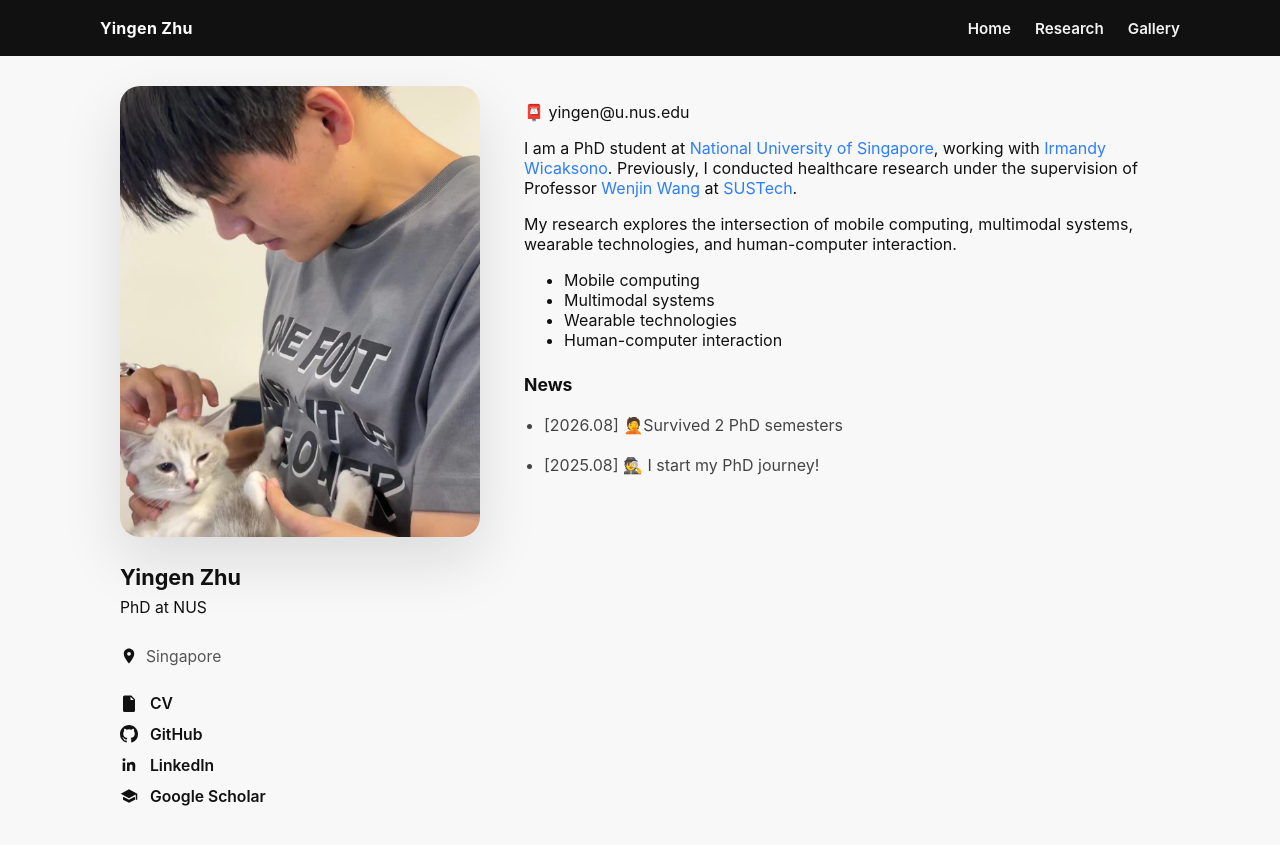
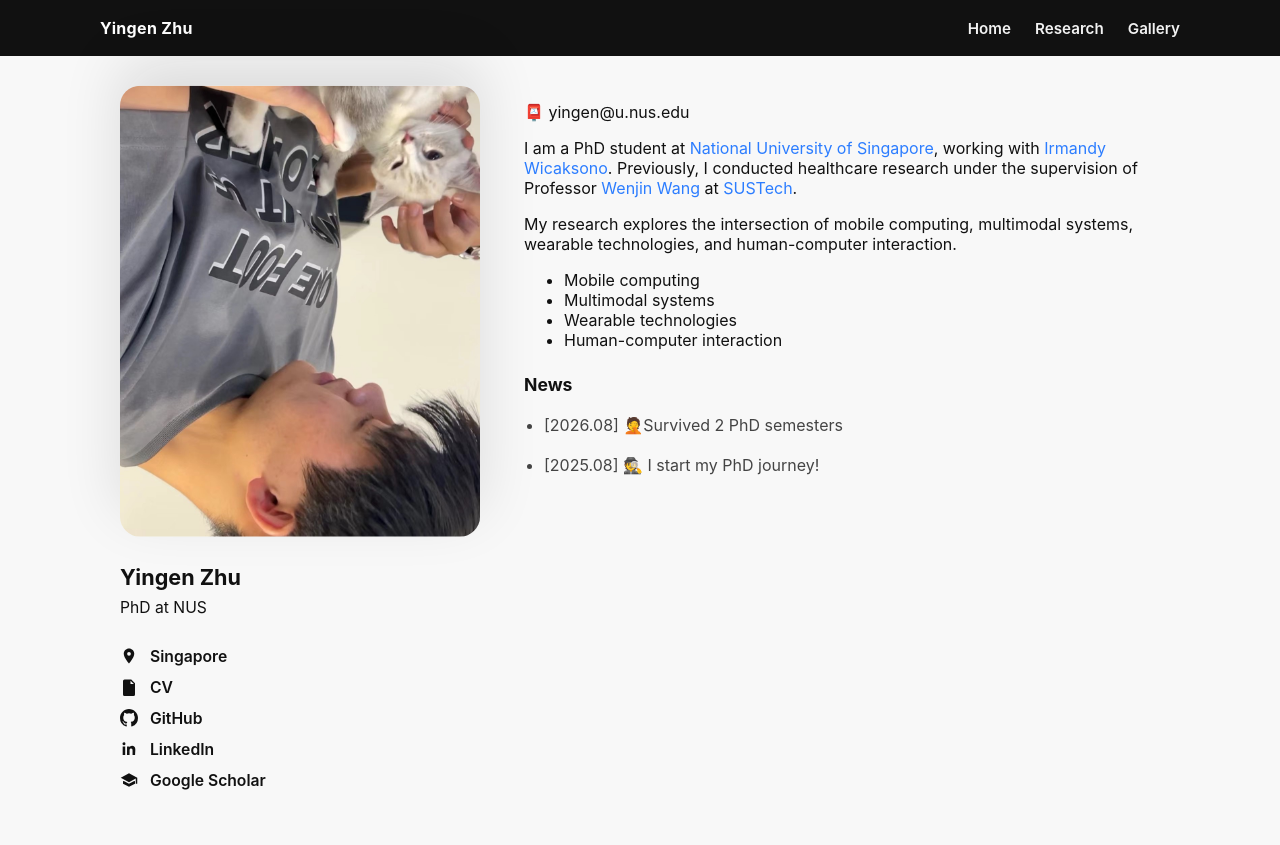
Before and after one commit to yingen-zhu/yingen-zhu.github.io, a Jekyll site: the page built from index.md, in a window 1280 px wide. Shown: the top 845 px of the page. Built offline with Jekyll 4.4.1, drawn with Linux system fonts in a browser that asks for light colours.

Commit message:
Add files via upload

```diff
--- a/index.md
+++ b/index.md
@@ -70,7 +70,7 @@ title: Home
     box-shadow: 0 24px 60px rgba(17, 17, 17, 0.12);
     display: block;
     image-orientation: from-image;
-    transform: none;
+    transform: rotate(180deg);
   }
   .profile-summary {
     display: grid;
@@ -268,8 +268,13 @@ title: Home
       <p class="profile-name">Yingen Zhu</p>
       <p class="profile-role">PhD at NUS</p>
     </div>
-    <p class="profile-location"><svg viewBox="0 0 24 24" aria-hidden="true"><path d="M12 2C8.13 2 5 5.13 5 9c0 5.25 7 13 7 13s7-7.75 7-13c0-3.87-3.13-7-7-7zm0 9.5a2.5 2.5 0 1 1 0-5 2.5 2.5 0 0 1 0 5z"/></svg>Singapore</p>
     <div class="sidebar-links">
+      <a class="sidebar-link" href="https://yingen-zhu.github.io/" target="_blank" rel="noopener">
+        <svg viewBox="0 0 24 24" aria-hidden="true">
+          <path d="M12 2C8.13 2 5 5.13 5 9c0 5.25 7 13 7 13s7-7.75 7-13c0-3.87-3.13-7-7-7zm0 9.5a2.5 2.5 0 1 1 0-5 2.5 2.5 0 0 1 0 5z"/>
+        </svg>
+        <span>Singapore</span>
+      </a>
       <a class="sidebar-link" href="/assets/documents/cv.pdf" target="_blank" rel="noopener">
         <svg viewBox="0 0 24 24" aria-hidden="true">
           <path d="M6 2h9l5 5v15a2 2 0 0 1-2 2H6a2 2 0 0 1-2-2V4a2 2 0 0 1 2-2zm8 1.5V8h4.5L14 3.5zM8 12h8v1.5H8V12zm0 3h8v1.5H8V15zm0-6h5v1.5H8V9z"/>
```
